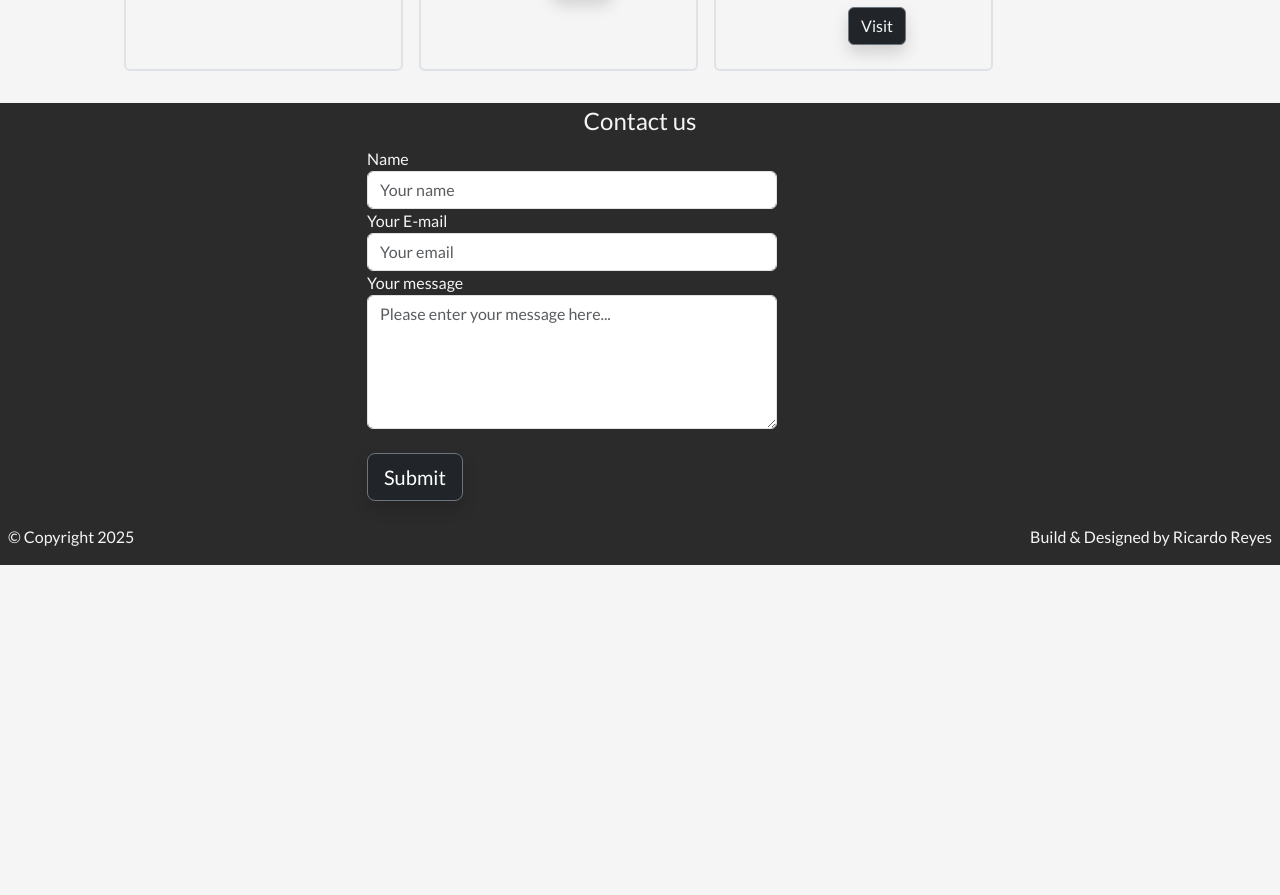
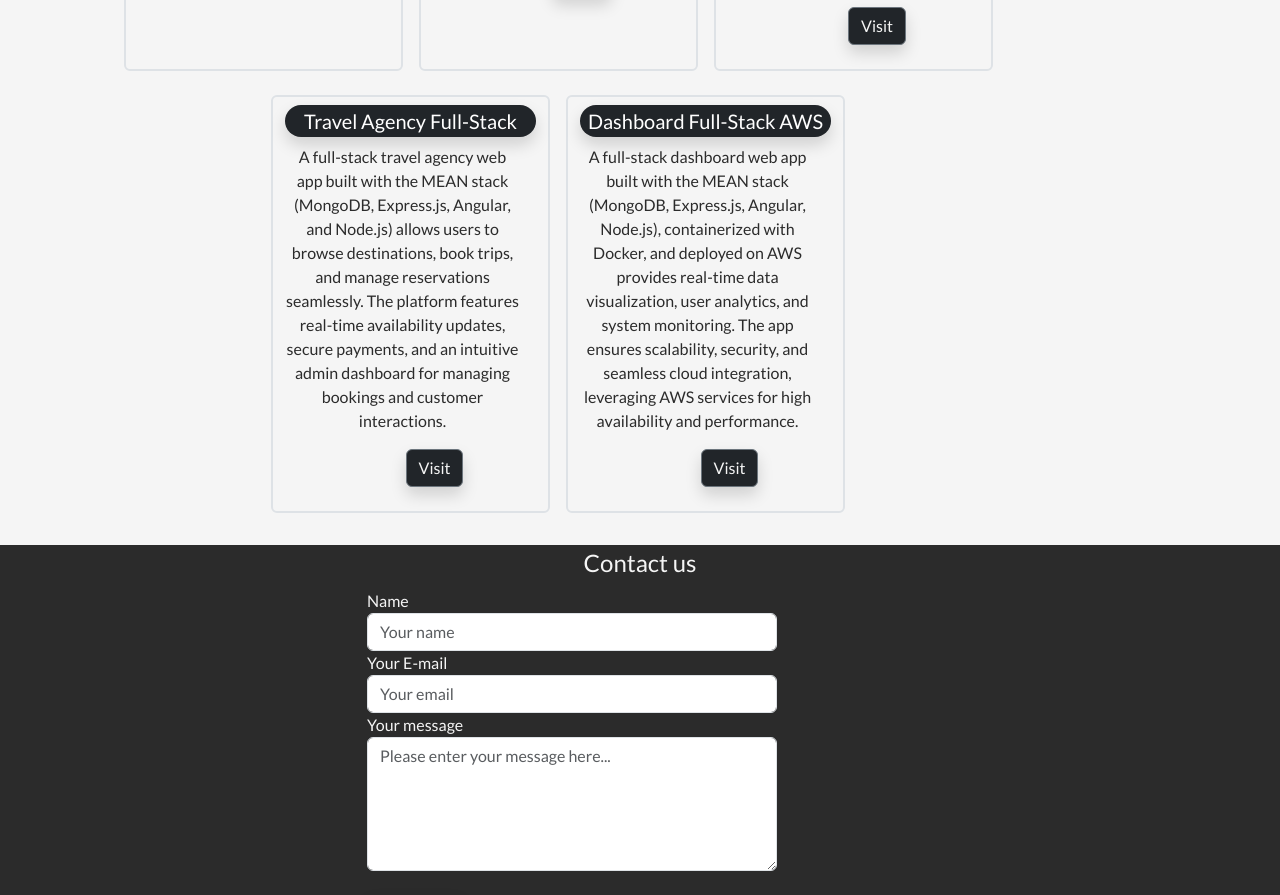
Before and after one commit to Ricardo-ReyesJr/portfolio524, a plain HTML site: page index.html in a window 1280 px wide. Shown: the part 2093-2988 px from the top of the page. Before the commit the page ends 2658 px from the top, so only its background shows below. Drawn offline with nearby package versions, Linux system fonts and the light colour scheme.

Commit message:
added full-stack apps to portfolio

```diff
--- a/index.html
+++ b/index.html
@@ -106,6 +106,25 @@
                 <button type="button" class="btn btn-dark mb-4 border border-secondary ms-5 shadow"><a href="https://ricardo-reyes-resume.netlify.app/" target="_blank">Visit</a></button>
             </div>
         </div>
+
+        <div class="col-md-3 border border-2  rounded-2 pt-2 mb-2">
+            <h5 class="text-md-center bg-dark text-white p-1 rounded-4 shadow">Travel Agency Full-Stack</h5>
+            <!-- <img src="img/Vitos BarberShop.png" alt="Vito" class="projectLogo rounded-circle"> -->
+            <p class="text-sm-center text-center me-3 ms-0">
+                A full-stack travel agency web app built with the MEAN stack (MongoDB, Express.js, Angular, and Node.js) allows users to browse destinations, book trips, and manage reservations seamlessly. The platform features real-time availability updates, secure payments, and an intuitive admin dashboard for managing bookings and customer interactions.</p>
+            <div class="text-center">
+                <button type="button" class="btn btn-dark mb-4 border border-secondary ms-5 shadow"><a href="https://github.com/Ricardo-ReyesJr/cs465-fullstack" target="_blank">Visit</a></button>
+            </div>
+        </div>
+        <div class="col-md-3 border border-2  rounded-2 pt-2 mb-2">
+            <h5 class="text-md-center bg-dark text-white p-1 rounded-4 shadow">Dashboard Full-Stack AWS</h5>
+            <!-- <img src="img/Vitos BarberShop.png" alt="Vito" class="projectLogo rounded-circle"> -->
+            <p class="text-sm-center text-center me-3 ms-0">
+                A full-stack dashboard web app built with the MEAN stack (MongoDB, Express.js, Angular, Node.js), containerized with Docker, and deployed on AWS provides real-time data visualization, user analytics, and system monitoring. The app ensures scalability, security, and seamless cloud integration, leveraging AWS services for high availability and performance.</p>
+            <div class="text-center">
+                <button type="button" class="btn btn-dark mb-4 border border-secondary ms-5 shadow"><a href="https://github.com/Ricardo-ReyesJr/cs470-fullstack-2" target="_blank">Visit</a></button>
+            </div>
+        </div>
     </section>
 
     <!-- contact -->
```
Lines whose indentation alone changed are shown as unchanged.
